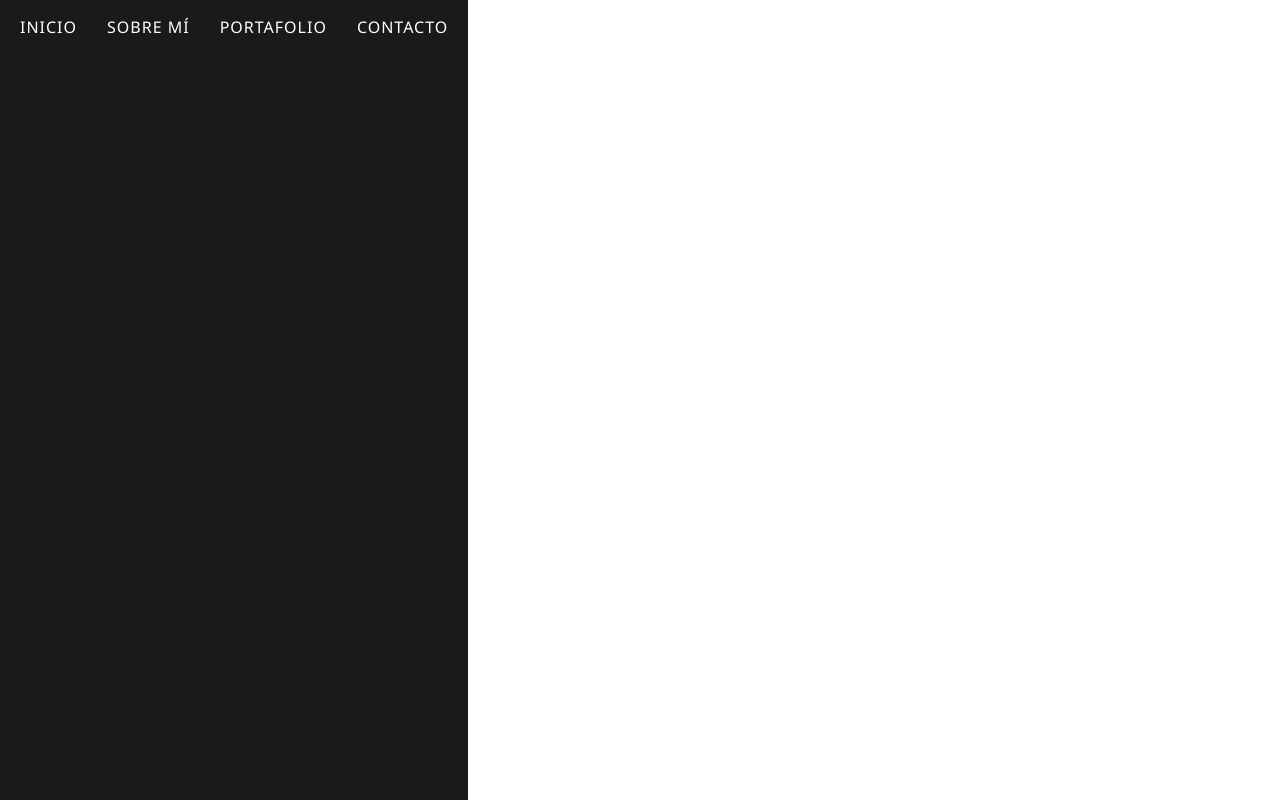
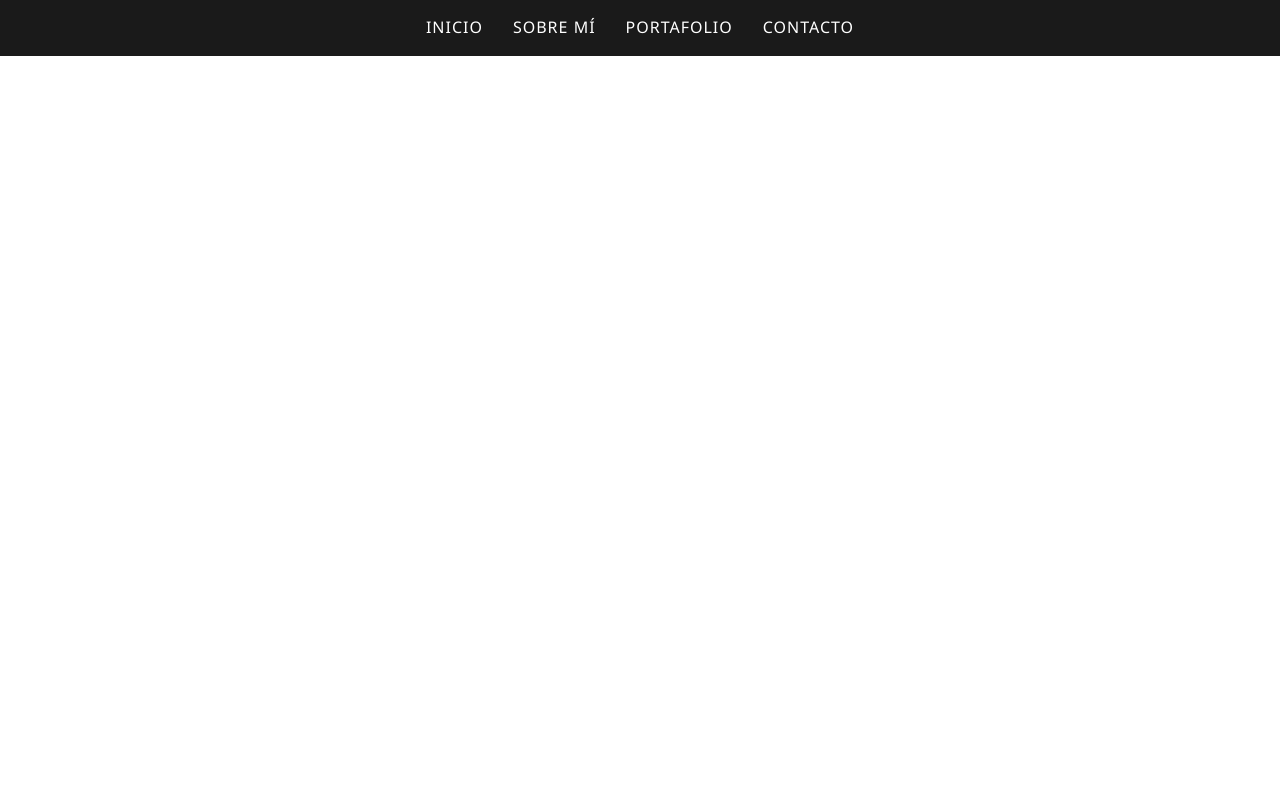
Before and after one commit to Marlon49146/repositorio1, a plain HTML site: page index.html in a window 1280 px wide. Drawn offline with Linux system fonts and the light colour scheme.

Commit message:
reciclar cofigo del index y arreglo del css

```diff
--- a/style.css
+++ b/style.css
@@ -18,6 +18,7 @@ body {
     line-height: 1.6;
     color: var(--colo-texto);
     display: flex;
+    flex-direction: column;
     min-height: 100vh;
     background-color: var(--color-segundario);
 }
@@ -34,6 +35,11 @@ nav {
     max-width: 1200px;
     margin: 0 auto;
     padding: 15px 20px;
+}
+*{
+    margin: 0;
+    padding: 0;
+    box-sizing: border-box;
 }
 
 nav ul {
```
